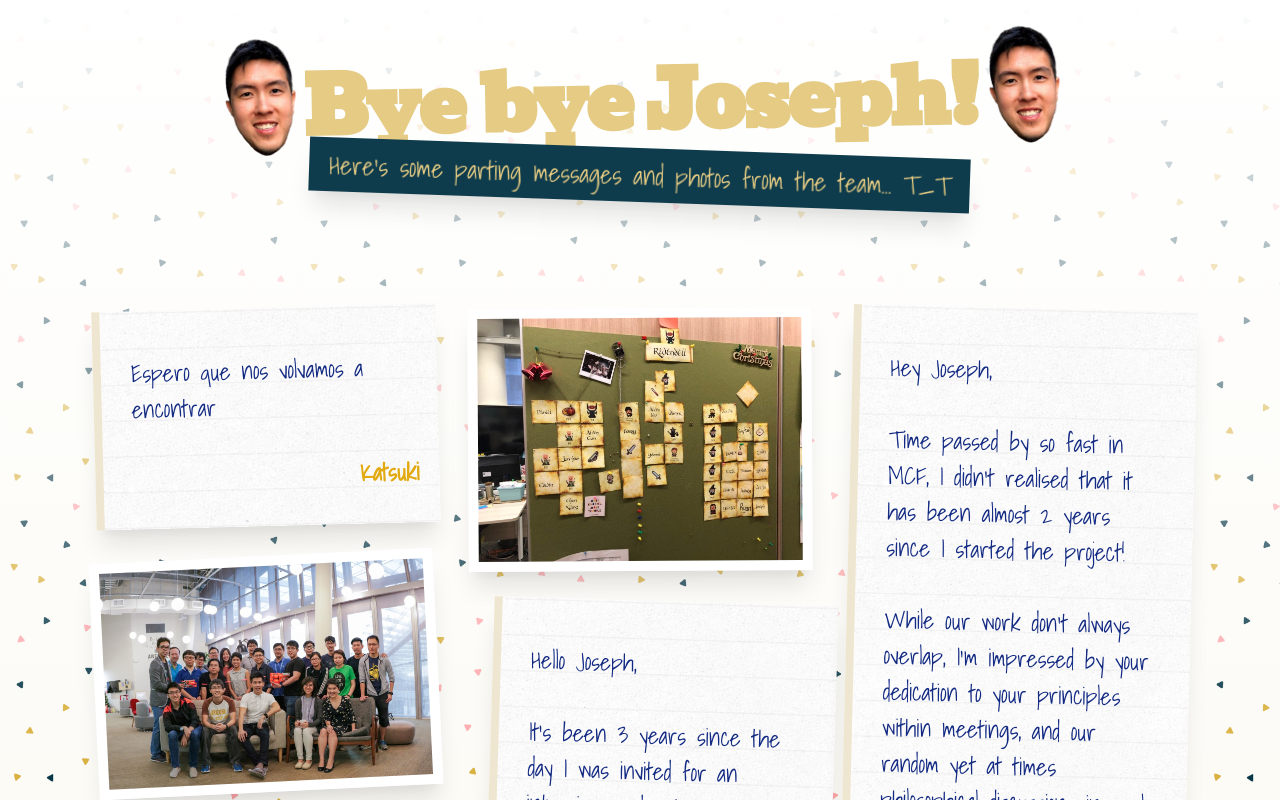
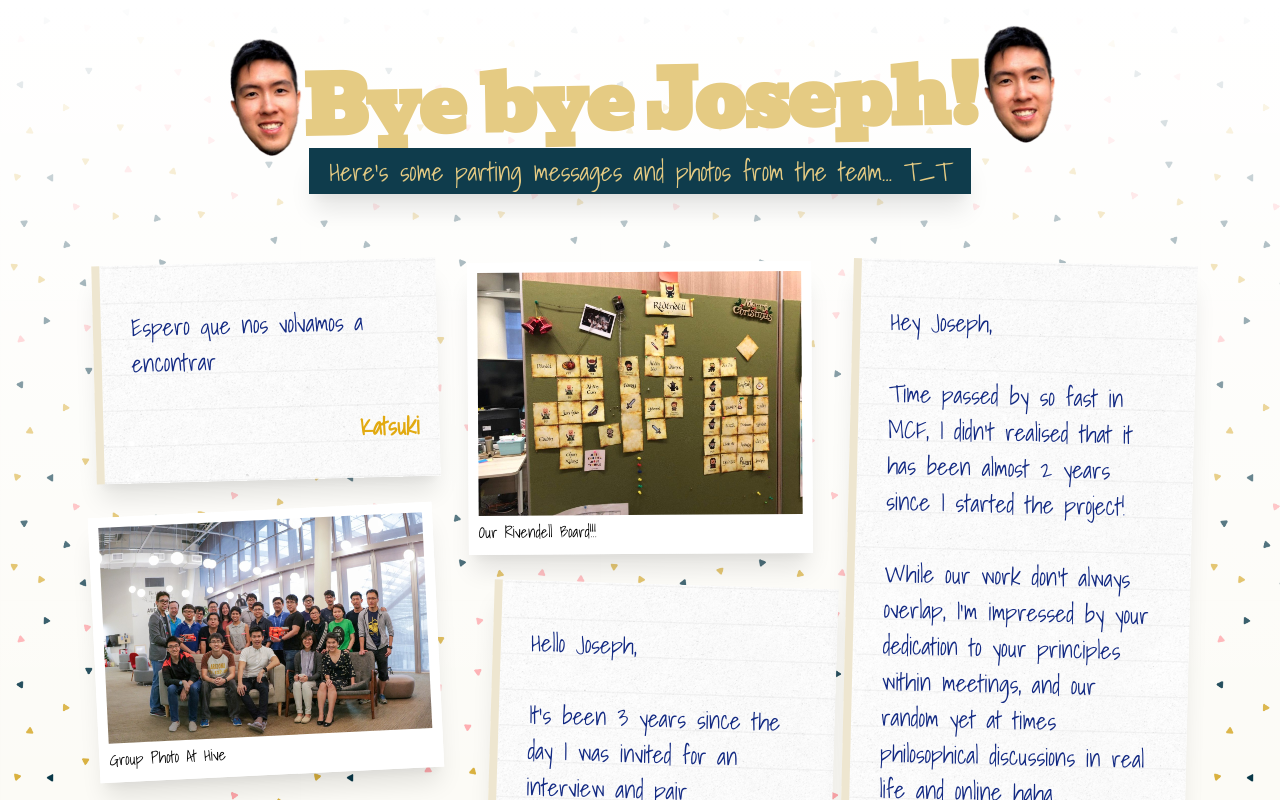
Before and after one commit to zephinzer/farewell, a React (Create React App) app: page / in a window 1280 px wide. Shown: the top 800 px of the page. Built offline with nearby package versions, Linux system fonts and the light colour scheme.

Commit message:
added alvin's message and photo caption

```diff
--- a/src/App.css
+++ b/src/App.css
@@ -47,7 +47,7 @@
   top:20px;
   width: 80px;
   height:120px;
-  margin: 0 -35px;
+  margin: 0 -40px;
   animation-name: twerk;
   animation-duration: 0.5s;
   animation-iteration-count: infinite;
@@ -63,11 +63,12 @@
   background-color: #0f3c4c;
   transform: rotate(2deg);
   font-size: 26px;
-  top: -30px;
-  padding: 6px 20px;
-  display: inline-block;
+  top: -10px;
+  padding: 2px 20px;
+  display: inline;
   position: relative;
   box-shadow: 0 20px 25px -5px rgba(0, 0, 0, 0.1), 0 10px 10px -5px rgba(0, 0, 0, 0.04);
+  line-height: 2.3;
 }
 
 .header-container{
@@ -91,12 +92,20 @@
 }
 
 .photo-card, .photo-message-card {
-  background-color: #f5f7f7;
+  background-color: white;
   border: 10px solid white;
 }
 
 .photo-card img, .photo-message-card img {
   display:block;
+}
+
+.photo-caption{
+  display: inline-block;
+  margin-top: 6px;
+  line-height: 1.3;
+  color: black;
+  text-transform: capitalize;
 }
 
 .card-display {
--- a/src/components/PhotoCard.jsx
+++ b/src/components/PhotoCard.jsx
@@ -3,6 +3,7 @@ import React from "react";
 export const PhotoCard = ({ image, altText, rotation, index }) => (
   <div class="photo-card" style={{ transform: "rotate(" + rotation + "deg)" }}>
     <img src={image} alt={altText} width="100%" />
+    <span class="photo-caption">{altText}</span>
     <h1 class="card-index">{index}</h1>
   </div>
 );
--- a/src/messages/messages.js
+++ b/src/messages/messages.js
@@ -228,6 +228,12 @@ export const messages = [
     alt: "food before ace gathering at suntec",
   },
   {
+    type: "text",
+    header: "Alvin",
+    message:
+        "Hi Joseph, \n\nHave been working together since MCF started. You have been a good teammate, a helping hand when I have techincal difficulties and team culture keeper. Will miss your presence as well as those philosophical and random chats we had.. \n\nCongrats in your new job! Do chat with us once in a while in MCF alumi and visit us too! ",
+  },
+  {
     type: "photo",
     image: escape1,
     alt: "group photo after escape room",
```
